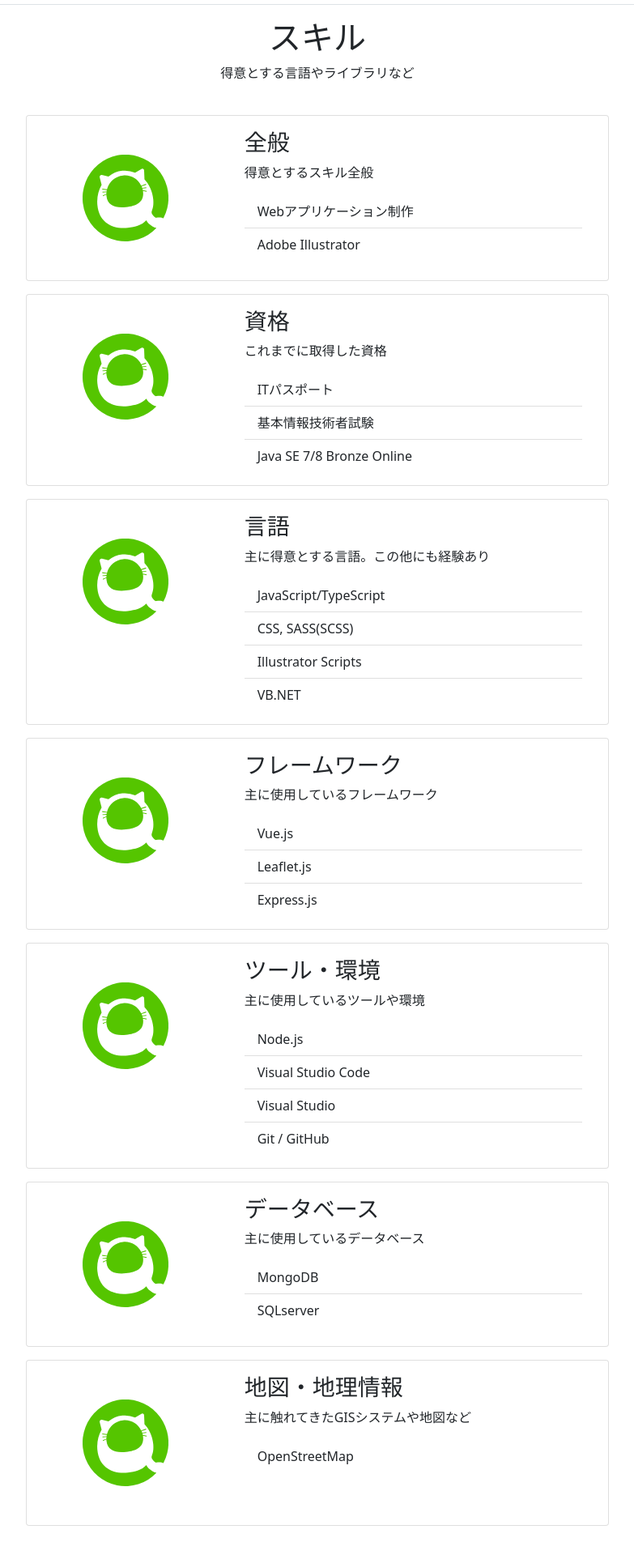
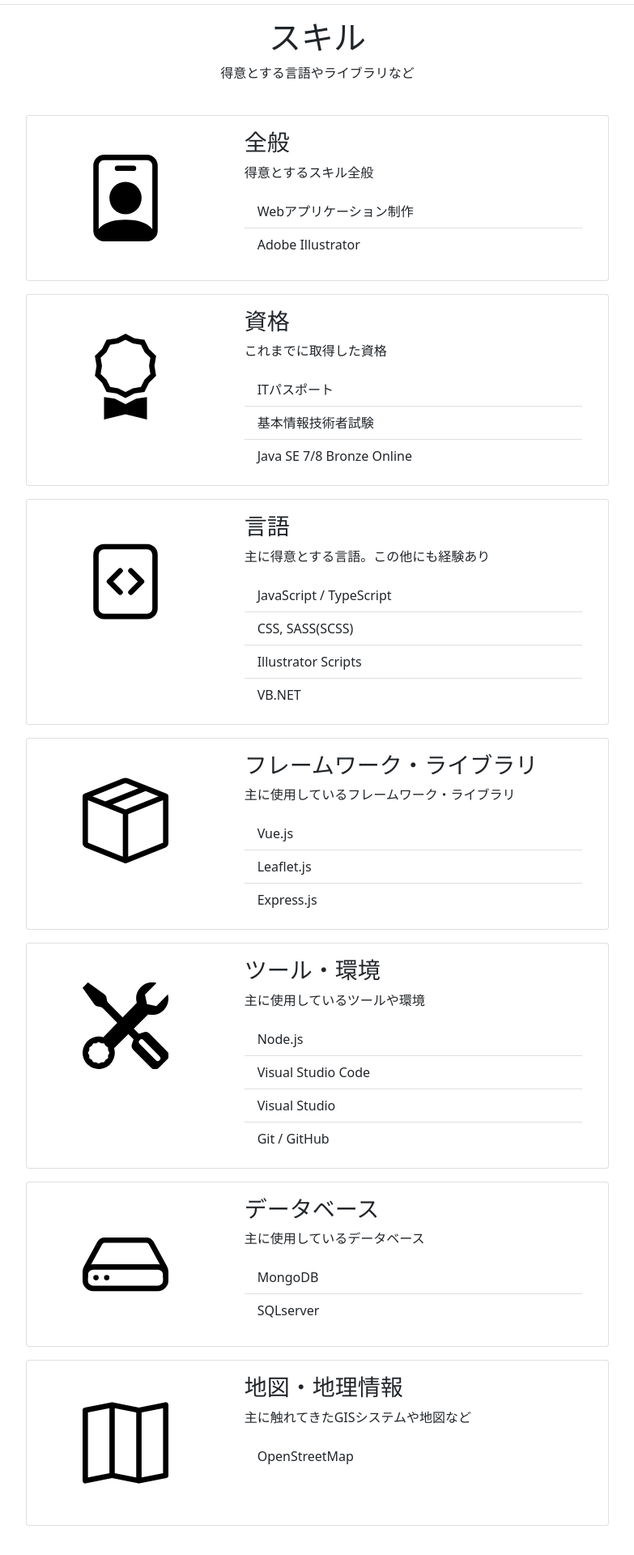
Before and after one commit to kotodu/kotodu.github.io, a Vue app: page /about in a window 1280 px wide. Shown: the part 438-2358 px from the top of the page at 81% size, without its empty margins (248-1031 px from the left). Built offline with nearby package versions, Linux system fonts and the light colour scheme.

Commit message:
bootstrapのアイコン適用と一部文言の修正

```diff
--- a/src/views/About.vue
+++ b/src/views/About.vue
@@ -41,43 +41,43 @@
                     <digest-box
                     title="全般"
                     description="得意とするスキル全般"
-                    imgSrc="/img/qiita.svg"
+                    imgSrc="/img/bootstrap/bi-person-badge.svg"
                     :lists="skills"
                     />
                     <digest-box
                     title="資格"
                     description="これまでに取得した資格"
-                    imgSrc="/img/qiita.svg"
+                    imgSrc="/img/bootstrap/bi-award.svg"
                     :lists="certifications"
                     />
                     <digest-box
                     title="言語"
                     description="主に得意とする言語。この他にも経験あり"
-                    imgSrc="/img/qiita.svg"
+                    imgSrc="/img/bootstrap/bi-file-code.svg"
                     :lists="langs"
                     />
                     <digest-box
-                    title="フレームワーク"
-                    description="主に使用しているフレームワーク"
-                    imgSrc="/img/qiita.svg"
+                    title="フレームワーク・ライブラリ"
+                    description="主に使用しているフレームワーク・ライブラリ"
+                    imgSrc="/img/bootstrap/bi-box-seam.svg"
                     :lists="fws"
                     />
                     <digest-box
                     title="ツール・環境"
                     description="主に使用しているツールや環境"
-                    imgSrc="/img/qiita.svg"
+                    imgSrc="/img/bootstrap/bi-tools.svg"
                     :lists="envs"
                     />
                     <digest-box
                     title="データベース"
                     description="主に使用しているデータベース"
-                    imgSrc="/img/qiita.svg"
+                    imgSrc="/img/bootstrap/bi-hdd.svg"
                     :lists="dbs"
                     />
                     <digest-box
                     title="地図・地理情報"
                     description="主に触れてきたGISシステムや地図など"
-                    imgSrc="/img/qiita.svg"
+                    imgSrc="/img/bootstrap/bi-map.svg"
                     :lists="gis"
                     />
                 </div>
@@ -104,7 +104,7 @@
             "Adobe Illustrator"
         ];
         const langs = [
-            "JavaScript/TypeScript",
+            "JavaScript / TypeScript",
             "CSS, SASS(SCSS)",
             "Illustrator Scripts",
             "VB.NET"
--- a/src/views/Works.vue
+++ b/src/views/Works.vue
@@ -30,7 +30,7 @@
                         />
                         <work-card
                         title="卒業研究"
-                        description="GTFSを元に、バス停向けの簡易バス系統図を出力するシステム"
+                        description="GTFSを元に、バス停向けのバス運行系統図を出力するシステム"
                         imgSrc="/img/qiita.svg"
                         githubURL="https://github.com/kotodu/Bus-Stops-Information-from-GTFS"
                         />
```
